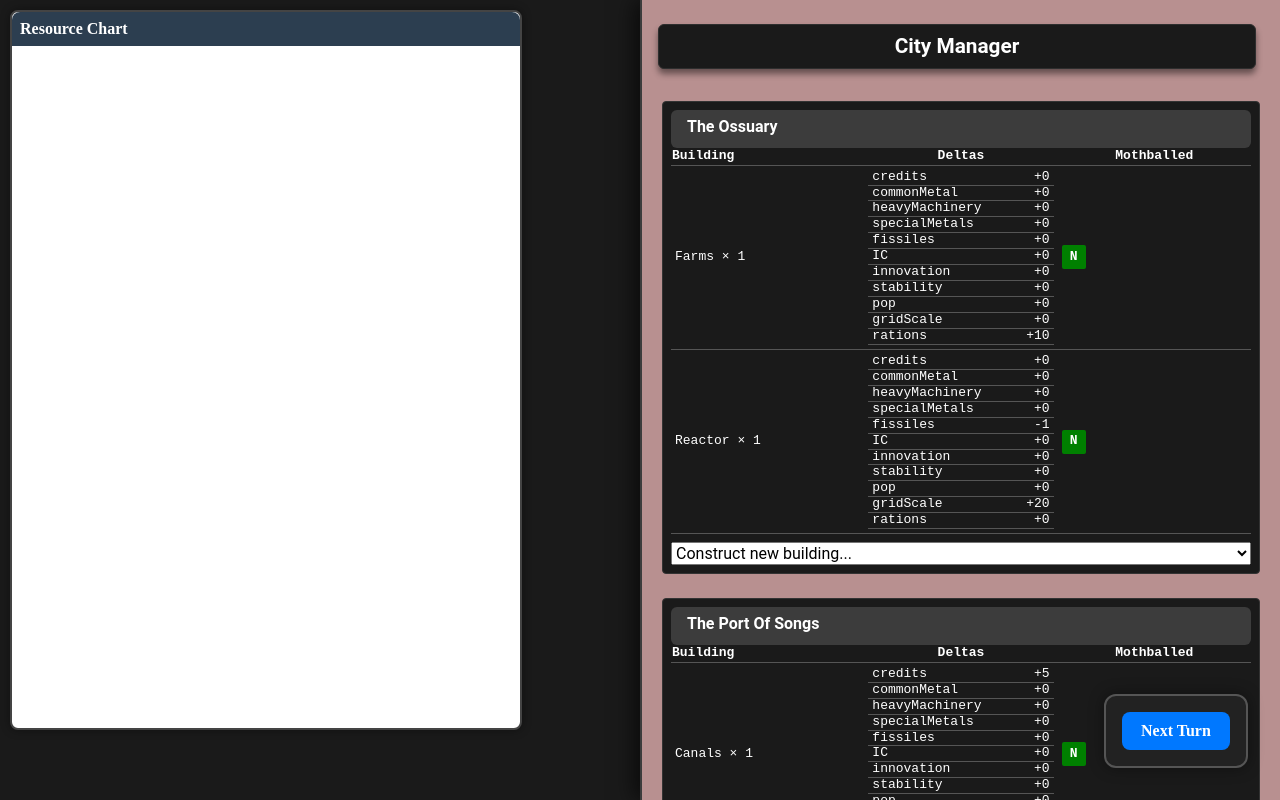
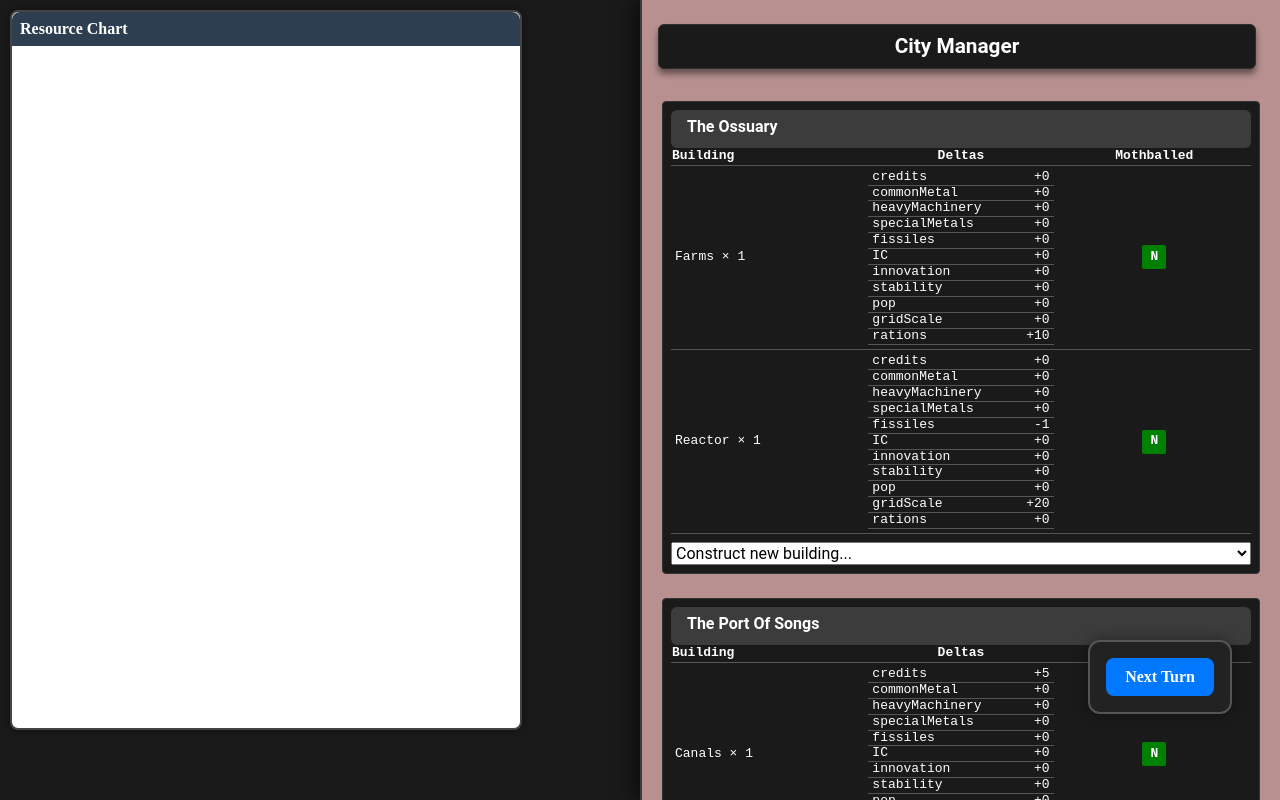
Before and after one commit to MenOfDust/MenOfDust, a website with bundled scripts: page src/index.html in a window 1280 px wide. Built offline with nearby package versions, Linux system fonts and the light colour scheme.

Commit message:
Fixed draggability of next turn button and centered the mothball button

```diff
--- a/src/scripts/ui/cityPanel.js
+++ b/src/scripts/ui/cityPanel.js
@@ -169,6 +169,7 @@ function createBuildingTable(city) {
     mothBox.style.cursor = 'pointer';
     mothBox.style.color = 'white';
     mothBox.style.fontWeight = 'bold';
+    mothBox.style.margin = '0 auto';
 
     function updateMothBox() {
       mothBox.style.background = b.mothballed ? 'red' : 'green';
--- a/src/styles/styles.css
+++ b/src/styles/styles.css
@@ -190,15 +190,17 @@ ul{
 }
 
 #nextTurnBox {
-  position: fixed;
-  bottom: 2rem;
-  right: 2rem;
+  position: absolute;
+  top: 80vh;
+  left: 85vw;
   background: #222;
   border: 2px solid #555;
   border-radius: 12px;
   padding: 1rem;
   box-shadow: 0 0 15px rgba(0,0,0,0.4);
+  z-index: 9000;
 }
+
 
 #nextTurnBtn {
   background-color: #0078ff;
```
Also changed, not shown: testfile.txt (deleted, +0 -9 lines).
